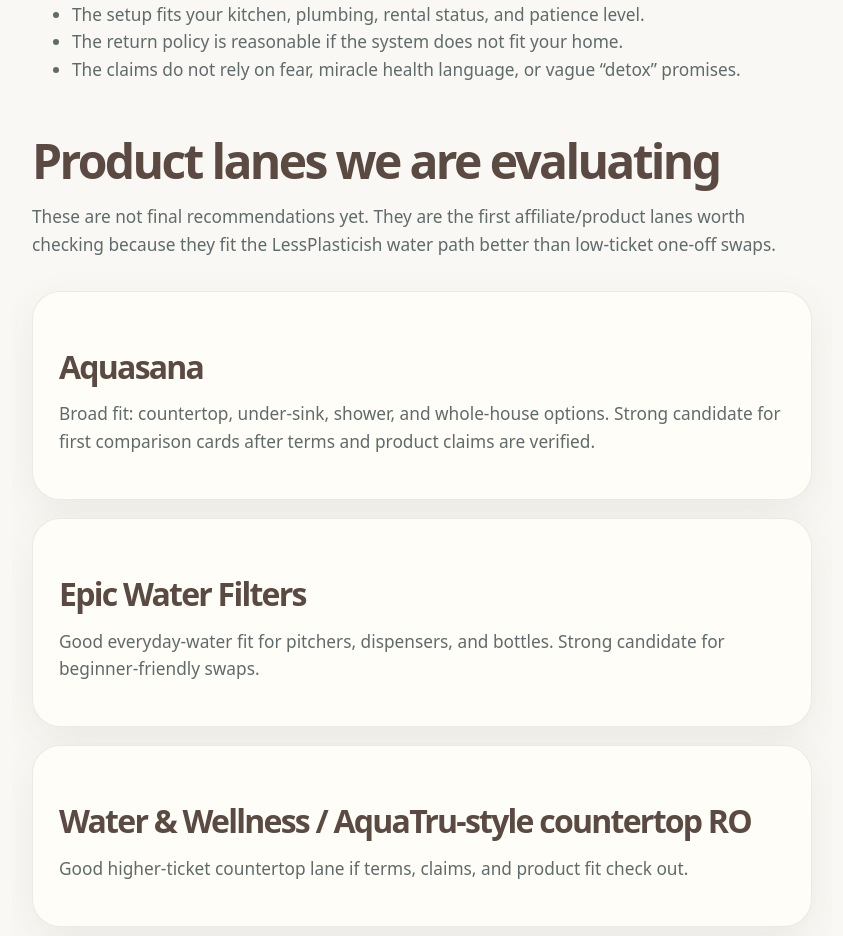
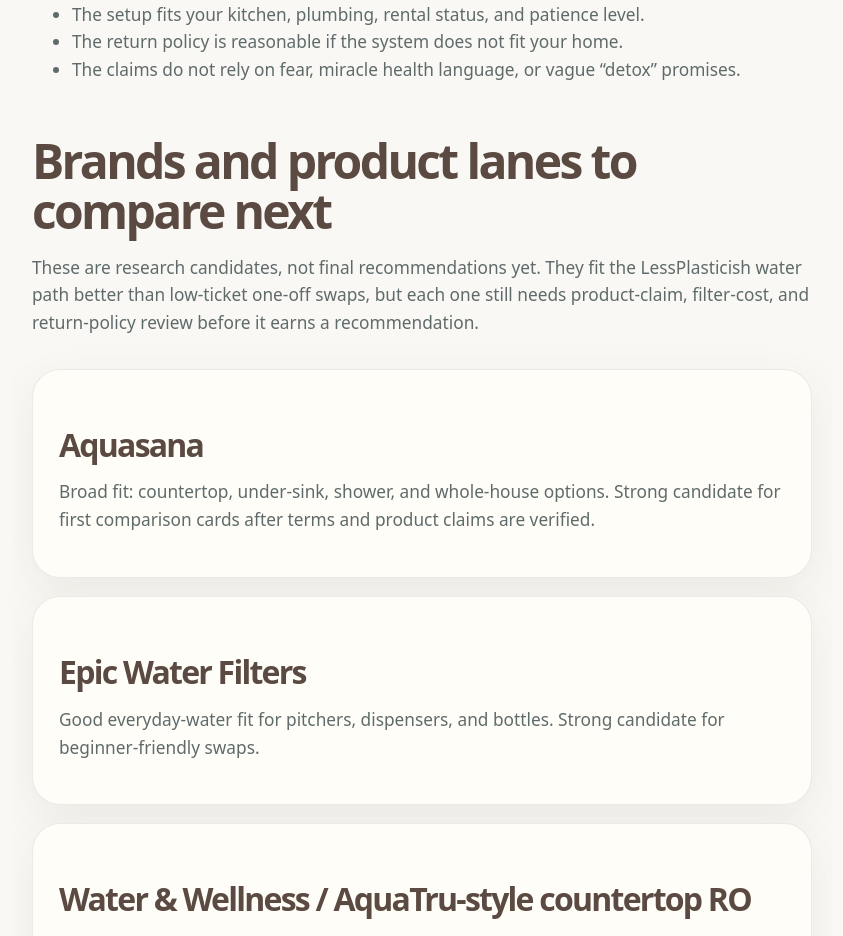
Before and after one commit to barbarasignalcrowe/lessplasticish, a Next.js app: page /water-filter-swaps-plastic-bottle-waste in a window 1280 px wide. Shown: the part 5160-6096 px from the top of the page, without its empty margins (218-1061 px from the left). Built offline with nearby package versions, Linux system fonts and the light colour scheme; no server answers.

Commit message:
copy: polish water guide recommendation language

```diff
--- a/app/water-filter-swaps-plastic-bottle-waste/page.tsx
+++ b/app/water-filter-swaps-plastic-bottle-waste/page.tsx
@@ -126,8 +126,8 @@
         {productRules.map((rule) => <li key={rule}>{rule}</li>)}
       </ul>
 
-      <h2>Product lanes we are evaluating</h2>
-      <p>These are not final recommendations yet. They are the first affiliate/product lanes worth checking because they fit the LessPlasticish water path better than low-ticket one-off swaps.</p>
+      <h2>Brands and product lanes to compare next</h2>
+      <p>These are research candidates, not final recommendations yet. They fit the LessPlasticish water path better than low-ticket one-off swaps, but each one still needs product-claim, filter-cost, and return-policy review before it earns a recommendation.</p>
       <div className="cards" style={{gridTemplateColumns: '1fr'}}>
         {affiliateShortlist.map(([brand, note]) => (
           <article className="card" key={brand}>
```
